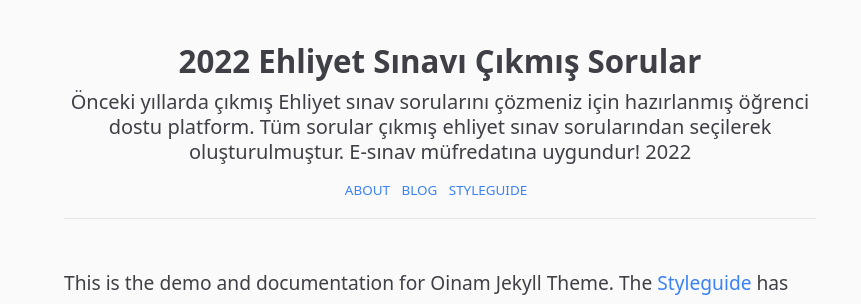
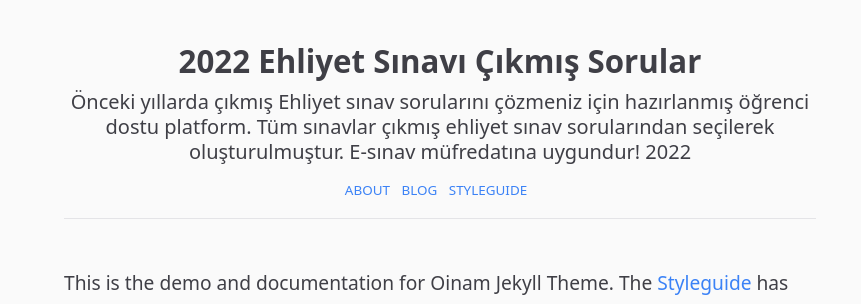
Before and after one commit to ehliyetsinav/ehliyetsinav.github.io, a Jekyll site: the page built from index.md, in a window 1280 px wide and 900 px high. Shown: the top 304 px of the window, without its empty margins (200-1061 px from the left). Built offline with Jekyll 4.4.1, drawn with Linux system fonts in a browser that asks for light colours.

Commit message:
Update _config.yml

```diff
--- a/_config.yml
+++ b/_config.yml
@@ -1,5 +1,5 @@
 title: Ehliyet Sınav Soruları Çıkmış Sorular Çöz
-description: Önceki yıllarda çıkmış Ehliyet sınav sorularını çözmeniz için hazırlanmış öğrenci dostu platform. Tüm sorular çıkmış ehliyet sınav sorularından seçilerek oluşturulmuştur. E-sınav müfredatına uygundur!
+description: Önceki yıllarda çıkmış Ehliyet sınav sorularını çözmeniz için hazırlanmış öğrenci dostu platform. Tüm sınavlar çıkmış ehliyet sınav sorularından seçilerek oluşturulmuştur. E-sınav müfredatına uygundur!
 
 # Set this to your domain; baseurl is for the folder in your domain, if you have one -- `blog`.
 # you can leave both of them blank if you are deploying on a top-level domain.
```
